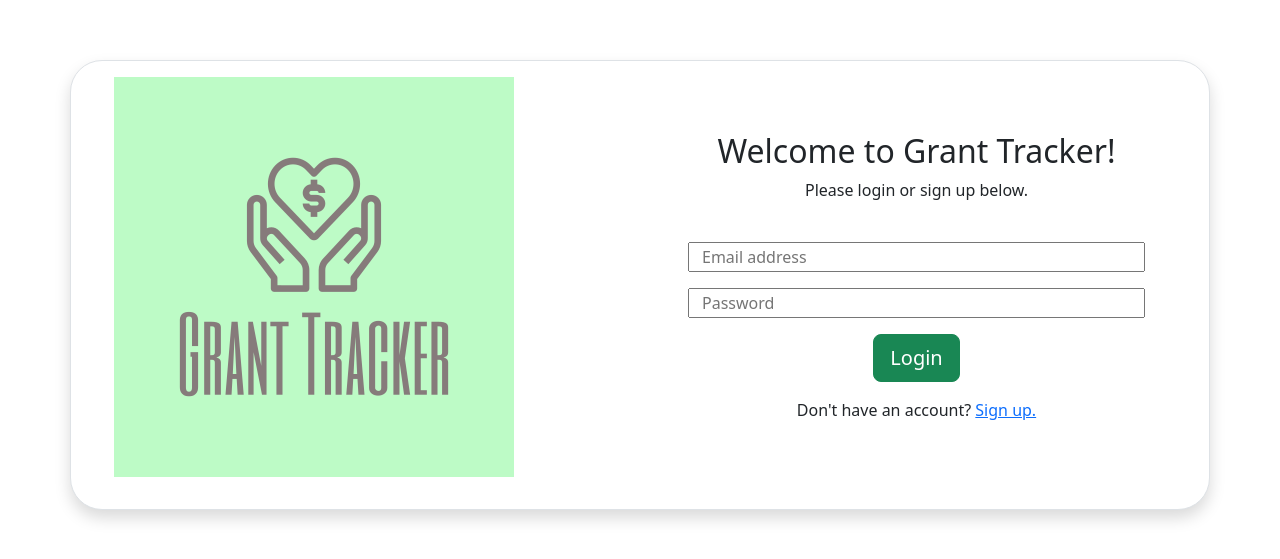
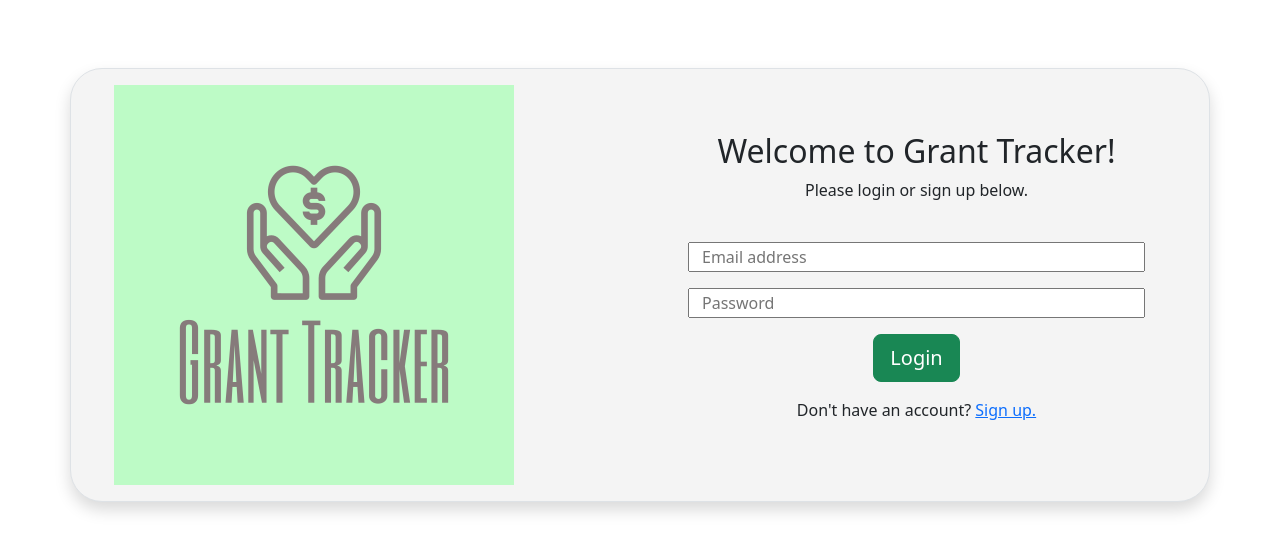
Before and after one commit to vmkiss/grant-app-tracker, a React (Create React App) app in the folder app/frontend/: page / in a window 1280 px wide. Shown: the part 115-674 px from the top of the page. Built offline with nearby package versions, Linux system fonts and the light colour scheme.

Commit message:
change background color of login/signup div

```diff
--- a/app/frontend/src/App.css
+++ b/app/frontend/src/App.css
@@ -34,3 +34,7 @@ label {
 #main-nav {
     background-color: #bcfbc5;
 }
+
+#login-signup-div {
+    background-color: #F4F4F4;
+}
--- a/app/frontend/src/pages/HomePage.js
+++ b/app/frontend/src/pages/HomePage.js
@@ -16,9 +16,9 @@ export const HomePage = () => {
 
     return (
         <div id="home-div" className="container d-flex justify-content-center align-items-center min-vh-100">
-            <div className="row border rounded-5 p-3 bg-white shadow box-area align-items-center">
+            <div id="login-signup-div" className="row border rounded-5 p-3 shadow box-area align-items-center">
                 <div className="col-md-6 rounded-4 d-flex justify-content-center align-items-center flex-column">
-                    <div className="featured-img mb-3">
+                    <div className="featured-img">
                         <img src="GrantTracker.png" className="img-fluid" alt="logo of hands holding heart with dollar sign"/>
                     </div>
                 </div>
--- a/app/frontend/src/pages/SignUp.js
+++ b/app/frontend/src/pages/SignUp.js
@@ -17,7 +17,7 @@ const Signup = () => {
 
     return (
         <div id="home-div" className="container d-flex justify-content-center align-items-center min-vh-100">
-            <div className="row border rounded-5 p-3 bg-white shadow box-area align-items-center">
+            <div id="login-signup-div" className="row border rounded-5 p-3 shadow box-area align-items-center">
                 <div className="col-md-6 rounded-4 d-flex justify-content-center align-items-center flex-column">
                     <div className="featured-img mb-3">
                         <img src="GrantTracker.png" className="img-fluid" alt="logo of hands holding heart with dollar sign"/>
```
